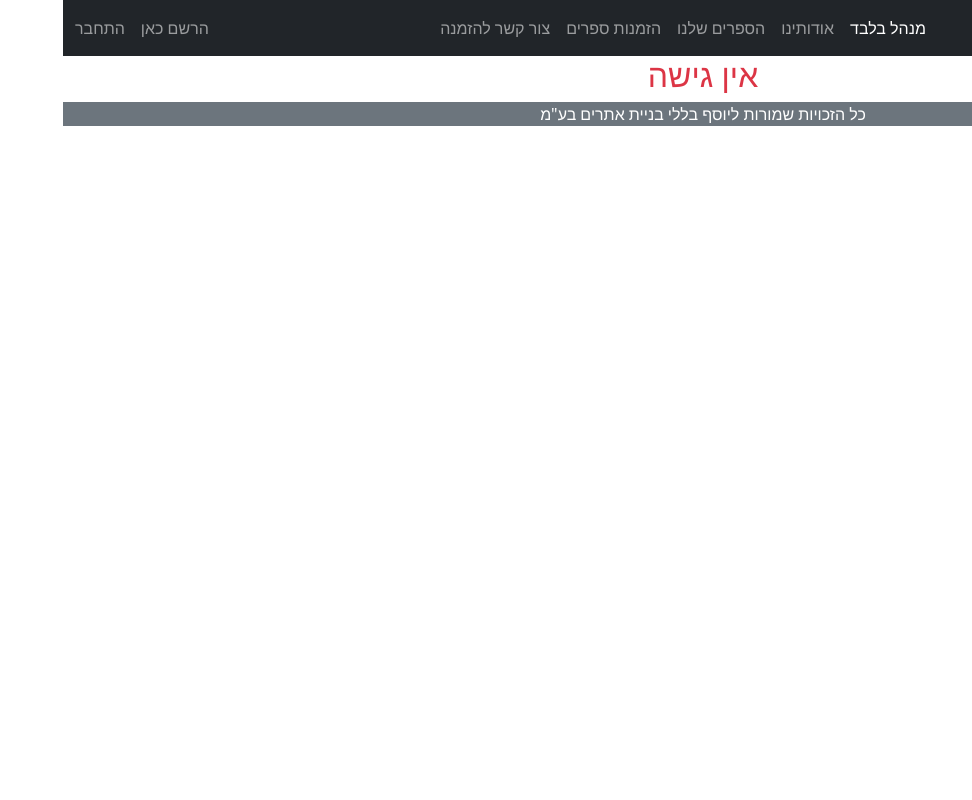
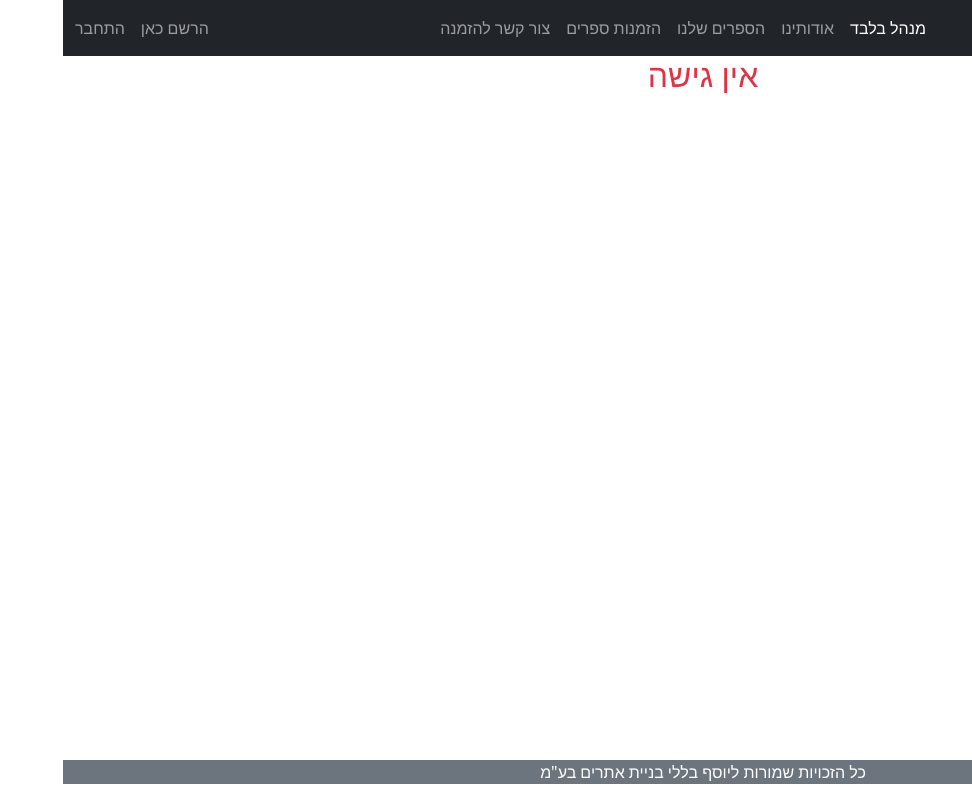
Before and after one commit to yossi2021/baalaha-va-baagada-ts, a React (Create React App) app: page /admin in a window 1280 px wide. Shown: the whole page, without its empty margins (308-1280 px from the left). Built offline with nearby package versions, Linux system fonts and the light colour scheme.

Commit message:
fix footer

```diff
--- a/src/auth/AdminOnly.tsx
+++ b/src/auth/AdminOnly.tsx
@@ -22,7 +22,9 @@ function AdminOnly() {
         <div className="text-danger text-center">
             <h2 > אין גישה  </h2>
         </div>
+        <div className="fixed-bottom">
         <Footer/>
+        </div>
         </>
 
      );
--- a/src/auth/Login.tsx
+++ b/src/auth/Login.tsx
@@ -73,7 +73,9 @@ function Login({handler} : Props) {
                 התחבר
             </button>
         </div>
+        <div className="fixed-bottom">
         <Footer/>
+        </div>
         </>
      );
 }
--- a/src/auth/Signup.tsx
+++ b/src/auth/Signup.tsx
@@ -105,7 +105,9 @@ function Signup() {
                 שלח
             </button>
         </div>
+        <div className="fixed-bottom">
         <Footer/>
+        </div>
         </>
      );
 }
--- a/src/components/Footer.tsx
+++ b/src/components/Footer.tsx
@@ -6,6 +6,7 @@ function  footer() {
         כל הזכויות שמורות ליוסף בללי בניית אתרים בע"מ
           </p>
         </div>
+
     </footer>
      );
 }
```
